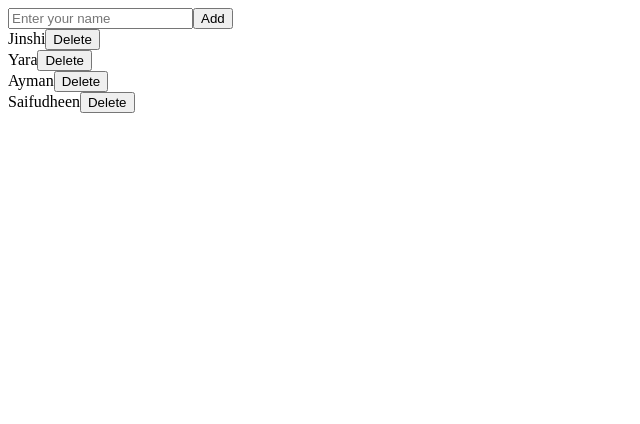
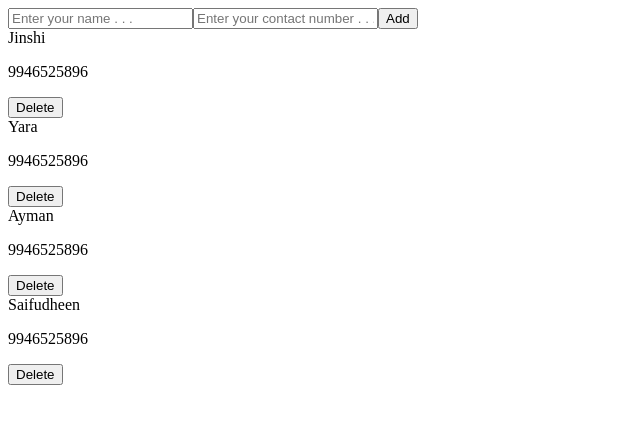
Before and after one commit to Jinshi-P/student-managementApp, a React (Vite) app: page / in a window 1280 px wide. Shown: the top 424 px of the page, without its empty margins (0-640 px from the left). Built offline with nearby package versions, Linux system fonts and the light colour scheme.

Commit message:
contact input added and using useref added the value. And send ref as prop

```diff
--- a/src/App.jsx
+++ b/src/App.jsx
@@ -1,29 +1,36 @@
 import ListInput from "./contact_list/ListInput";
 import ListData from "./contact_list/ListData";
-import { useState } from "react";
+import { useState,useRef } from "react";
 
 function App() {
+
+
+    const contactRef = useRef()
+//console.log(contactRef.current.value)
   const [students, setStudents] = useState([
-    { id:"jsp",name:"Jinshi"},
-    { id:"yra",name:"Yara"},
-    { id:"aym",name:"Ayman"},
-    { id:"sfd",name:"Saifudheen"},
+    { id:"jsp",name:"Jinshi",contact:9946525896},
+    { id:"yra",name:"Yara", contact:9946525896},
+    { id:"aym",name:"Ayman",contact:9946525896},
+    { id:"sfd",name:"Saifudheen",contact:9946525896},
   ]);
 
   const handleAddButton=(newStudent)=>{
 
         setStudents([newStudent,...students])
+        contactRef.current.value
+
     }
 
 const handleDletebtn=(studentId)=>{
  const updatedStudents=students.filter((student)=>
 student.id!==studentId)
  setStudents([...updatedStudents])
+
 }
 
   return (
     <div>
-      <ListInput handleAddButton={handleAddButton} />
+      <ListInput handleAddButton={handleAddButton} contactRef={contactRef} />
       <ListData students={students}  handleDletebtn={handleDletebtn}/>
     </div>
   );
--- a/src/contact_list/ListInput.jsx
+++ b/src/contact_list/ListInput.jsx
@@ -2,7 +2,7 @@ import { useState } from "react"
 
 
 
-function ListInput({handleAddButton}){
+function ListInput({handleAddButton,contactRef}){
 const [input,setInput]=useState("")
 
 
@@ -11,17 +11,19 @@ const [input,setInput]=useState("")
     }
 
 
-
     return(
         <div>
-        <input value={input} type="text" placeholder="Enter your name"  onChange={handleInput}/>
-
+        <input value={input} type="text" placeholder="Enter your name . . ."  onChange={handleInput}/>
+            <input type="tel" ref={contactRef}  placeholder="Enter your contact number . . ." />
         <button onClick={()=>{handleAddButton(
             {
             id:crypto.randomUUID(),
-            name:input
+            name:input ,
+            contact:contactRef.current.value
+
         },
-        setInput("")
+        setInput(""),
+        contactRef.current.value=""
         )
         }}>Add</button>
         </div>
--- a/src/contact_list/ListItem.jsx
+++ b/src/contact_list/ListItem.jsx
@@ -2,7 +2,8 @@
 function ListItem({student,handleDletebtn}){
 return (
     <div>
-      {student?.name}<button onClick={()=>handleDletebtn(student.id)}>Delete</button>
+
+      {student?.name}<p>{student?.contact}</p><button onClick={()=>handleDletebtn(student.id)}> Delete</button>
    </div>
 )}
 export default ListItem
```
